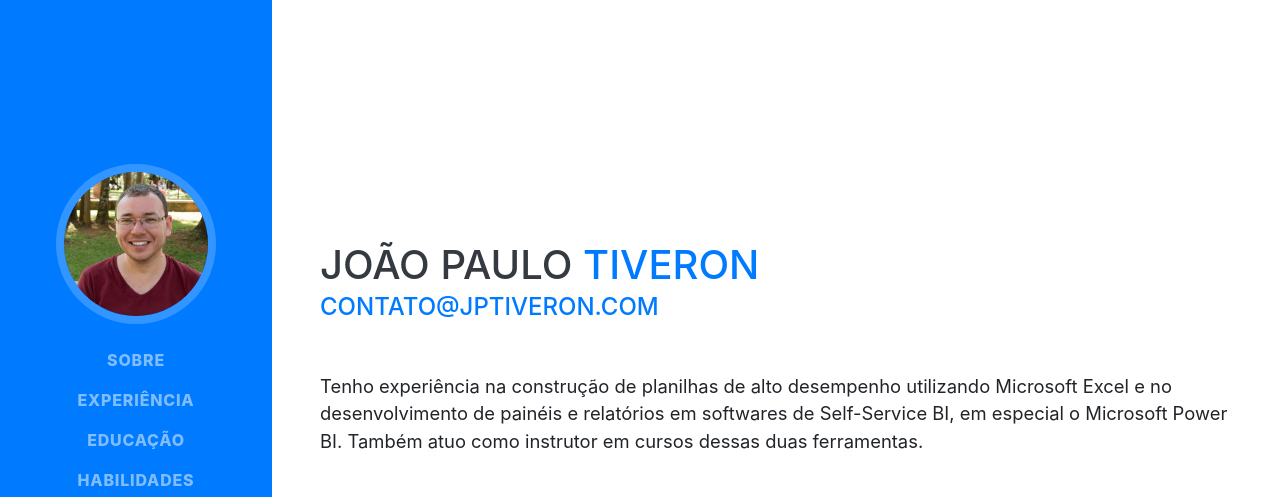
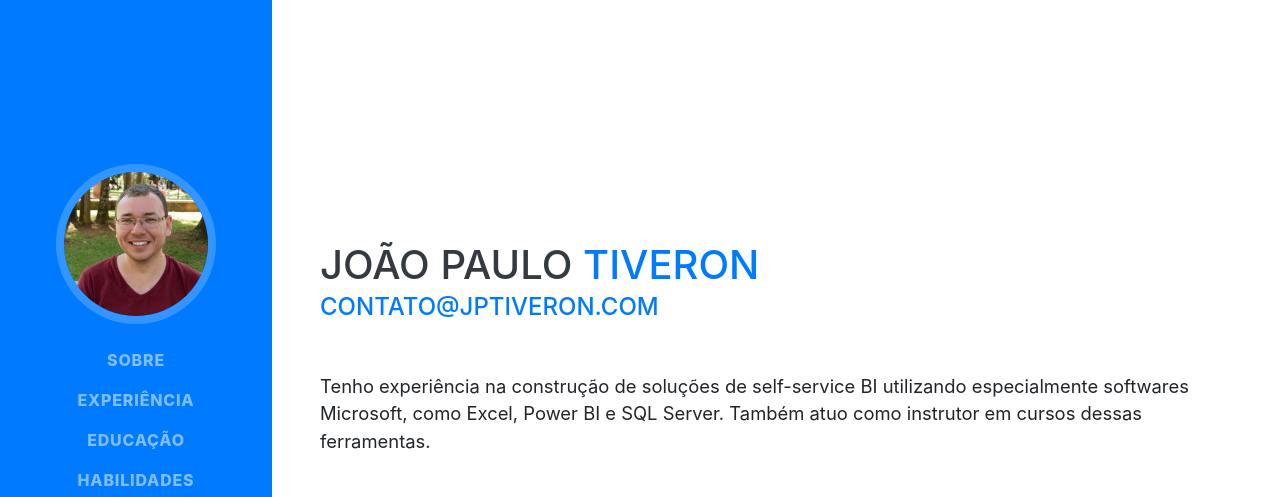
Before and after one commit to JPTiveron/jptiveron.github.io, a website with bundled scripts: page index.html in a window 1280 px wide. Shown: the top 497 px of the page. Built offline with nearby package versions, Linux system fonts and the light colour scheme; a web font is replaced by a local one.

Commit message:
Alterado descrição

```diff
--- a/index.html
+++ b/index.html
@@ -77,9 +77,7 @@
                     <!--3542 Berry Street · Cheyenne Wells, CO 80810 · (317) 585-8468 · -->
                     <a href="mailto:name@email.com">contato@jptiveron.com</a>
                 </div>
-                <p class="lead mb-5">Tenho experiência na construção de planilhas de alto desempenho utilizando
-                    Microsoft Excel e no desenvolvimento de painéis e relatórios em softwares de Self-Service BI,
-                    em especial o Microsoft Power BI. Também atuo como instrutor em cursos dessas duas ferramentas.</p>
+                <p class="lead mb-5">Tenho experiência na construção de soluções de self-service BI utilizando especialmente softwares Microsoft, como Excel, Power BI e SQL Server. Também atuo como instrutor em cursos dessas ferramentas.</p>
                 <div class="social-icons">
                     <a href="https://www.linkedin.com/in/jptiveron/" target="_blank">
                         <i class="fab fa-linkedin-in"></i>
```
